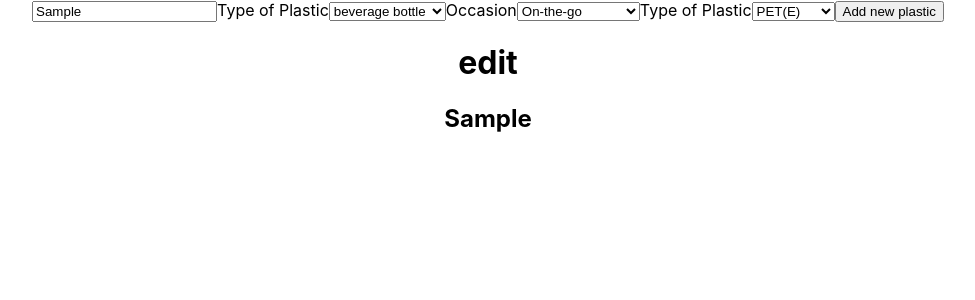
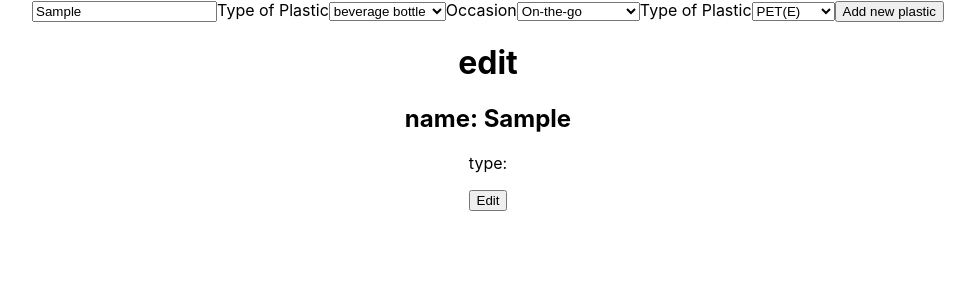
Before and after one commit to scaram02/plastic-cycle, a React (Create React App) app: page / in a window 1280 px wide. Both pictures are taken after typing "Sample" into the empty fields and a click on the button "Add new plastic". Shown: the top 300 px of the page, without its empty margins (152-1127 px from the left). Built offline with nearby package versions, Linux system fonts and the light colour scheme.

Commit message:
continue editPlastic

```diff
--- a/src/App.js
+++ b/src/App.js
@@ -1,4 +1,4 @@
-// import React, {useEffect, useState} from 'react'
+import React, {useEffect, useState} from 'react'
 import AddPlastic from './components/AddPlastic'
 import EditPlastic from './components/EditPlastic';
 import PlasticList from './components/PlasticList'
@@ -7,13 +7,28 @@ import './App.css';
 const App = () => {
 
 
+  const blankPlastic = {
+    id: null,
+    plasticName: "",
+    usage: null,
+    occasion: null,
+    typeOfPlastic: null,
+  };
 
+  const [plastic, setPlastic] = useState(blankPlastic)
+
+  const toggleEdit = plasticId => {
+
+    setPlastic(plasticId)
+
+  }
+console.log('hmm,', plastic)
 
   return (
     <div className="App">
-      <AddPlastic/>
-      <EditPlastic/>
-      <PlasticList/>
+      <AddPlastic blankPlastic={blankPlastic}/>
+      <EditPlastic plasticToEdit={plastic}/>
+      <PlasticList toggleEdit={toggleEdit}/>
     </div>
   );
 }
--- a/src/components/AddPlastic.js
+++ b/src/components/AddPlastic.js
@@ -4,14 +4,10 @@ import { bindActionCreators } from "redux";
 import { actionCreators } from "../state/index";
 import { useSelector, useDispatch } from "react-redux";
 
-const AddPlastic = () => {
-  const blankPlastic = {
-    id: null,
-    plasticName: "",
-    usage: null,
-    occasion: null,
-    typeOfPlastic: null,
-  };
+const AddPlastic = ({blankPlastic}) => {
+
+
+
   const [plastic, setPlastic] = useState(blankPlastic);
 
   const dispatch = useDispatch();
@@ -20,20 +16,17 @@ const AddPlastic = () => {
   const store = useSelector((state) => state);
   console.log("this is the permanent store: ", store.plastic.plastic);
 
-  const handleSubmit = (e) => {
+  const handleSubmit = e => {
     e.preventDefault();
-    //add the reduxy part here
-    // check laater if handlesubmti can be moved to the form, ad just the redux part stays here to be passed down. idk
-    const { name, value } = e.target;
+
 
     addPlastic({
       ...plastic,
-      [name]: value,
       id: store.plastic.plastic.length + 1,
     });
   };
 
-  const handleChange = (e) => {
+  const handleChange = e => {
     const { name, value } = e.target;
 
     setPlastic({ ...plastic, [name]: value });
--- a/src/components/EditPlastic.js
+++ b/src/components/EditPlastic.js
@@ -1,10 +1,28 @@
 import React, { useState, useEffect } from "react";
 import PlasticForm from "./PlasticForm";
+import { bindActionCreators } from "redux";
+import { actionCreators } from "../state/index";
+import { useSelector, useDispatch } from "react-redux";
 
-const EditPlastic = () => {
+const EditPlastic = ({plasticToEdit}) => {
 
+    const dispatch = useDispatch();
+    const { editPlastic } = bindActionCreators(actionCreators, dispatch);
+    const store = useSelector((state) => state);
 
+    const  [thePlastic, setThePlastic] = useState(plasticToEdit)
 
+    const handleSubmit = e => {
+        e.preventDefault()
+
+        editPlastic() // ???
+    }
+
+    const handleChange = e => {
+        const { name, value } = e.target;
+
+        // somethign mroe here
+    }
 
     return (
         <div>
--- a/src/components/PlasticList.js
+++ b/src/components/PlasticList.js
@@ -2,7 +2,7 @@ import React, { useState, useEffect } from "react";
 import { useSelector } from "react-redux";
 
 
-const PlasticList = () => {
+const PlasticList = ({toggleEdit}) => {
 
     const store = useSelector((state) => state.plastic.plastic);
 
@@ -13,11 +13,11 @@ const PlasticList = () => {
 
     return (
         <div>
-
                 {store && store.map((plastic) => (
                     <div key={plastic.id}>
-                    <h2>{plastic.plasticName}</h2>
-                    <p>{plastic.typeOfPlastic}</p>
+                    <h2>name: {plastic.plasticName}</h2>
+                    <p>type: {plastic.typeOfPlastic}</p>
+                    <button onClick={() => toggleEdit(plastic.id)}>Edit</button>
                     </div>
                 ))}
 
--- a/src/state/action-creators/index.js
+++ b/src/state/action-creators/index.js
@@ -8,3 +8,12 @@ export const addPlastic = plastic => {
         })
     }
 }
+
+export const editPlastic = plastic => {
+    return dispatch => {
+        dispatch({
+            type: "editPlastic",
+            payload: plastic
+        })
+    }
+}
--- a/src/state/reducers/plasticReducer.js
+++ b/src/state/reducers/plasticReducer.js
@@ -3,8 +3,10 @@ const reducer = (state = {plastic: []}, action) => {
     switch(action.type){
         case "addPlastic":
             return {plastic: [...state.plastic, action.payload]};
-        case "removePlastic":
-            return {plastic: state.plastic.filter((plastic) => plastic !== action.payload)}
+        // case "removePlastic":
+            // return {plastic: state.plastic.filter((plastic) => plastic !== action.payload)}
+        case "editPlastic":
+            return {plastic: state.plastic.filter((p) => p.id === action.payload.id? action.payload : p)}
         default:
             return state
     }
```
